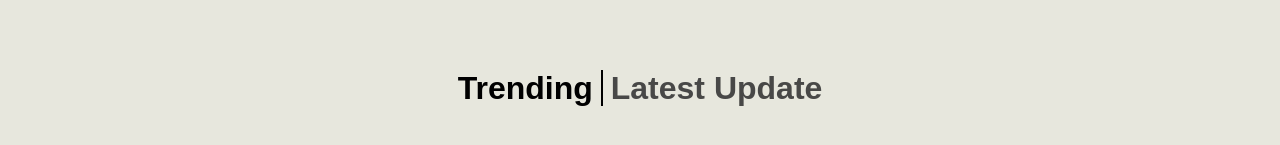
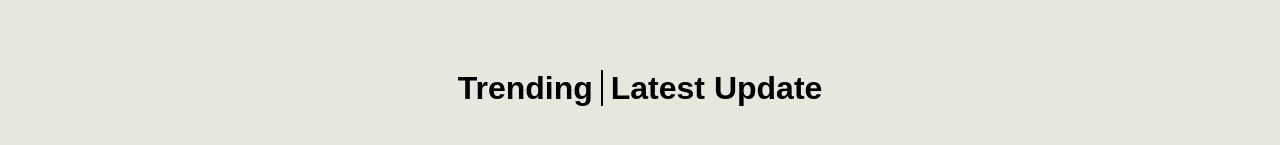
Before and after one commit to Pradanadandi13/Project-DFE, a plain HTML site: page index.html in a window 1280 px wide. Shown: the part 121-266 px from the top of the page. Drawn offline with nearby package versions, Linux system fonts and the light colour scheme.

Commit message:
index.html

```diff
--- a/index.html
+++ b/index.html
@@ -43,7 +43,7 @@
 
 <main class="responsive-wrapper">
     <div class="page-title">
-        <h1><span class="title-left">Trending</span><span class="title-divider"></span><span class="titleright">Latest Update</span></h1>
+        <h1><span class="title-left">Trending</span><span class="title-divider"></span><span class="title-right">Latest Update</span></h1>
     </div>
 
 </main>
```
